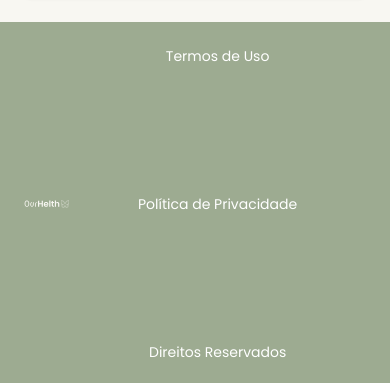
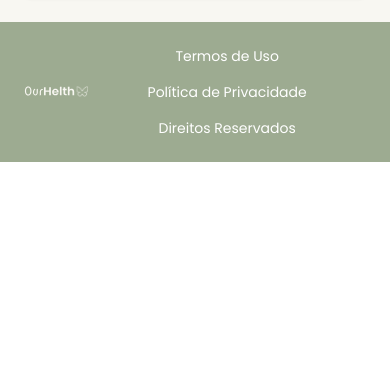
Before and after one commit to francinedds/nutri-blog, a Next.js app: page / in a window 390 px wide. Shown: the part 801-1184 px from the top of the page. After the commit the page ends 963 px from the top, so only its background shows below. Built offline with nearby package versions, Linux system fonts and the light colour scheme.

Commit message:
fix: make footer responsive

```diff
--- a/src/app/components/footer/index.tsx
+++ b/src/app/components/footer/index.tsx
@@ -15,7 +15,7 @@ export default function Footer() {
           />
         </Link>
 
-        <div className="flex flex-wrap justify-center gap-32">
+        <div className="flex flex-wrap justify-center gap-4 md:gap-10">
           <Link href="/terms" className="text-sm text-white hover:underline">
             Termos de Uso
           </Link>
```
